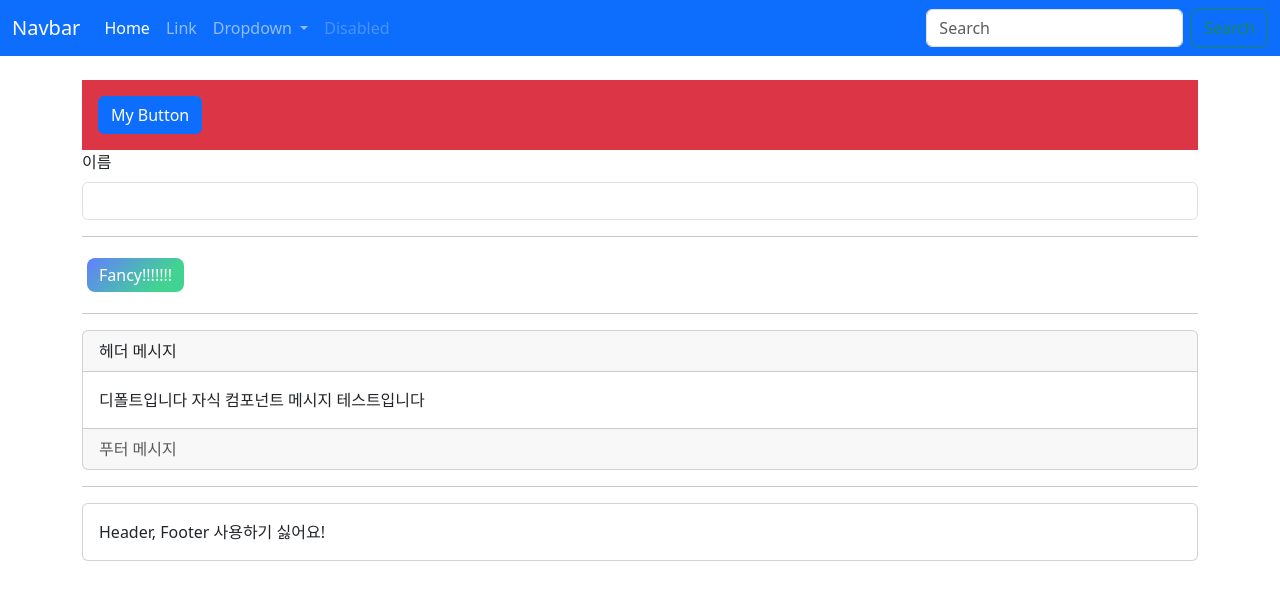
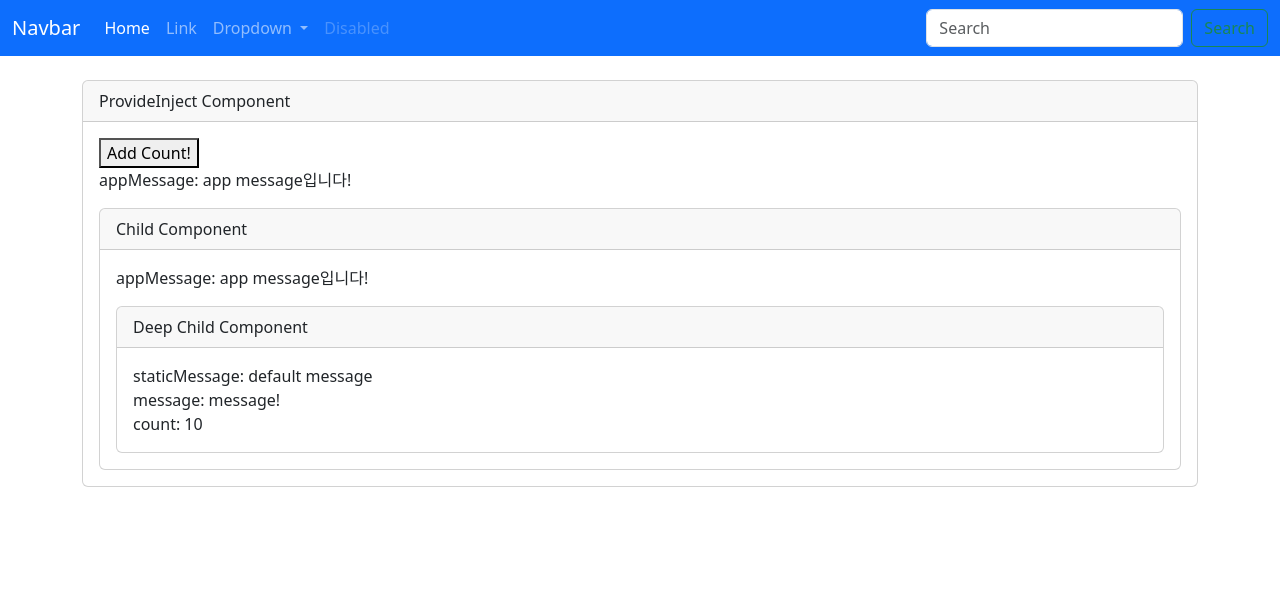
Before and after one commit to h2oi6v0i/vue3-basic, a Vue app: page / in a window 1280 px wide. Shown: the top 600 px of the page. Built offline with nearby package versions, Linux system fonts and the light colour scheme.

Commit message:
[28] : Provide / Inject

```diff
--- /dev/null
+++ b/src/components/Child.vue
@@ -0,0 +1,26 @@
+<template>
+  <div class="card">
+    <div class="card-header">Child Component</div>
+    <div class="card-body">
+      <p>appMessage: {{ appMessage }}</p>
+      <DeepChild />
+    </div>
+  </div>
+</template>
+
+<script>
+import { inject } from 'vue';
+import DeepChild from './DeepChild.vue';
+
+export default {
+  components: { DeepChild },
+
+  setup() {
+    /** App level */
+    const appMessage = inject('app-message');
+    return { appMessage };
+  },
+};
+</script>
+
+<style lang="scss" scoped></style>
--- /dev/null
+++ b/src/components/DeepChild.vue
@@ -0,0 +1,35 @@
+<template>
+  <div class="card">
+    <div class="card-header">Deep Child Component</div>
+    <div class="card-body">
+      <div>staticMessage: {{ staticMessage }}</div>
+      <div>message: {{ message }}</div>
+      <div>count: {{ count }}</div>
+    </div>
+  </div>
+</template>
+
+<script>
+import { inject } from 'vue';
+
+export default {
+  setup() {
+    /**
+     * Provide-Inject로 받은 데이터 반응성 유지하고 있음
+     * 이러한 반응형 데이터에 대한 변경 사항은 Provider 내부에서 하는 것이 권장됨
+     * inject 함수는 값이 안 넘어왔을 때를 대비하여 두 번째 파라미터로 default 값 설정
+     */
+    const staticMessage = inject('static-message', 'default message');
+
+    const { message, updateMessage } = inject('message');
+    updateMessage('!');
+    // message.value = message.value + 'readonly 때문에 안 될걸?';
+
+    const count = inject('count');
+
+    return { staticMessage, message, count };
+  },
+};
+</script>
+
+<style lang="scss" scoped></style>
--- /dev/null
+++ b/src/components/ProvideInject.vue
@@ -0,0 +1,47 @@
+<template>
+  <div class="container py-4">
+    <div class="card">
+      <div class="card-header">ProvideInject Component</div>
+      <div class="card-body">
+        <button @click="count++">Add Count!</button>
+        <p>appMessage: {{ appMessage }}</p>
+        <Child />
+      </div>
+    </div>
+  </div>
+</template>
+
+<script>
+import { provide, ref, readonly, inject } from 'vue';
+import Child from './Child.vue';
+
+export default {
+  components: { Child },
+
+  setup() {
+    const staticMessage = 'static message';
+
+    const message = ref('message');
+    const updateMessage = (appendMessage) => {
+      message.value = message.value + appendMessage;
+    };
+
+    const count = ref(10);
+
+    /**
+     * provide 함수로 데이터 내보내기 (지금은 DeppChild로 보냄)
+     * 데이터를 받은 컴포넌트에서는 값을 변경할 수 없도록 하려면 readonly() 함수 사용
+     */
+    provide('message', { message: readonly(message), updateMessage });
+    provide('count', count);
+    // provide('static-message', staticMessage);
+
+    /** App level */
+    const appMessage = inject('app-message');
+
+    return { count, appMessage };
+  },
+};
+</script>
+
+<style lang="scss" scoped></style>
--- a/src/components/TheView.vue
+++ b/src/components/TheView.vue
@@ -1,57 +1,20 @@
 <template>
   <main>
-    <div class="container py-4">
-      <MyButton class="my-button" id="my-button" @click="sayHello" />
-      <LabelInput label="이름" data-id="아이디입니다" />
-
-      <hr />
-      <FancyButton>
-        <template #default="{ fancyMessage }">{{ fancyMessage }}</template>
-      </FancyButton>
-
-      <hr />
-      <AppCard>
-        <template #header="{ headerMessage }">{{ headerMessage }}</template>
-        <template #default="{ childMessage, testMessage }">
-          디폴트입니다
-          {{ childMessage }}
-          {{ testMessage }}
-        </template>
-        <template #footer="{ footerMessage }">{{ footerMessage }}</template>
-      </AppCard>
-
-      <hr />
-      <AppCard>Header, Footer 사용하기 싫어요! </AppCard>
-    </div>
+    <ProvideInject />
   </main>
 </template>
 
 <script>
-import MyButton from './MyButton.vue';
-import LabelInput from './LabelInput.vue';
-import FancyButton from './FancyButton.vue';
-import AppCard from './AppCard.vue';
-import { ref } from 'vue';
+import ProvideInject from './ProvideInject.vue';
 
 export default {
   components: {
-    LabelInput,
-    MyButton,
-    FancyButton,
-    AppCard,
+    ProvideInject,
   },
-
   setup() {
-    const sayHello = () => {
-      console.log('Hello');
-    };
-
-    const slotArgs = ref('header');
-    const message = ref('Render Scope');
-
-    return { sayHello, slotArgs, message };
+    return {};
   },
 };
 </script>
 
-<style></style>
+<style lang="scss" scoped></style>
--- a/src/main.js
+++ b/src/main.js
@@ -6,6 +6,12 @@ import App from './App.vue';
 const app = createApp(App);
 
 // app.component('Appcard', AppCard); // 컴포넌트 전역 등록
+
+/**
+ * 모든 컴포넌트에 주입 가능
+ * 모든 컴포넌트에서 사용하는 라이브러리가 있다면 provide 하는 것도 좋은 방법!
+ */
+app.provide('app-message', 'app message입니다!');
 app.mount('#app');
 
 import 'bootstrap/dist/js/bootstrap.js';
```
Also changed, not shown: src/components/Example.vue (added, +57 -0 lines).
